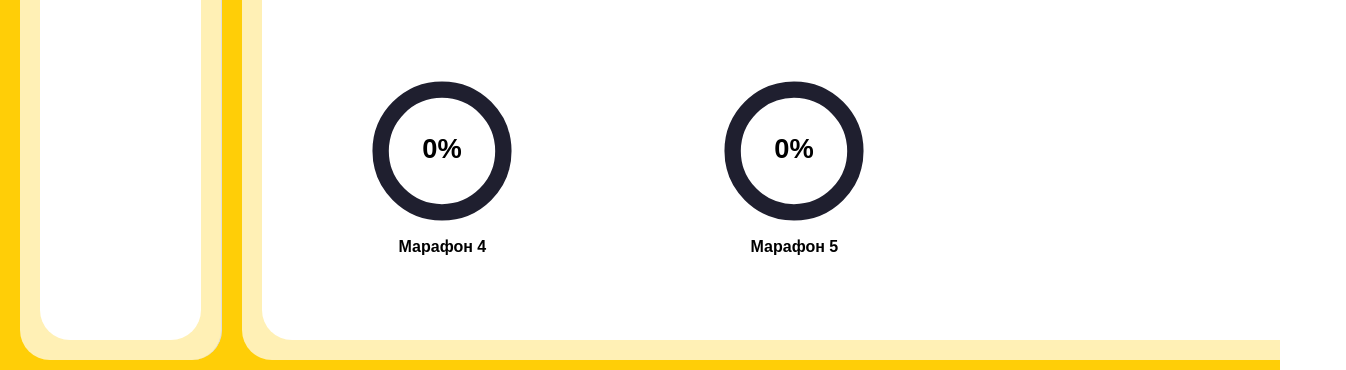
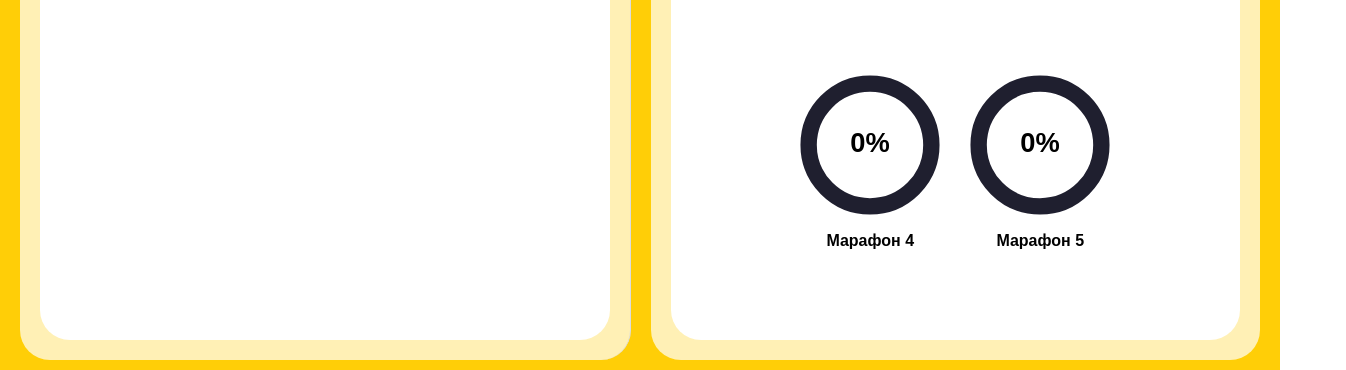
Before and after one commit to slava-bos-top/FivOneSite, a React (Create React App) app: page /statistics in a window 1280 px wide. Shown: the part 340-710 px from the top of the page, 1346 px wide, since content can reach past the window. Built offline with nearby package versions, Linux system fonts and the light colour scheme.

Commit message:
adaptaition

```diff
--- a/src/components/statistics/Statistics.css
+++ b/src/components/statistics/Statistics.css
@@ -1,5 +1,79 @@
-.statistics__grid-gallery {
-	display: grid;
-	grid-template-columns: repeat(auto-fit, minmax(320px, 1fr));
-	gap: 2rem;
+.statistics__container {
+    display: flex;
+    height: 80vh;
+    font-family: sans-serif;
+    background-color: #FFCE07;
+    padding: 20px;
+    column-gap: 20px;
+    margin-top: 80px;
   }
+
+  .statistics__left {
+    flex: 1;
+    padding: 20px;
+    background-color: rgba(255, 255, 255, 0.7);
+    border-right: 1px solid #ddd;
+    border-radius: 30px;
+  }
+
+  .statistics__left-content {
+    width: 100%;
+    height: 100%;
+    padding: 20px;
+    background-color: #fff;
+    border-radius: 30px;
+  }
+
+  .statistics__week-block {
+    margin-bottom: 16px;
+  }
+
+  .statistics__progress-bar {
+    background: #ccc;
+    border-radius: 5px;
+    height: 10px;
+    overflow: hidden;
+  }
+
+  .statistics__progress-bar-fill {
+    background-color: #FFCE07;
+    height: 100%;
+    transition: width 0.3s ease;
+  }
+
+  .statistics__right {
+    flex: 1;
+    display: flex;
+    flex-wrap: wrap;
+    padding: 20px;
+    justify-content: center;
+    align-items: flex-start;
+    gap: 20px;
+    background-color: rgba(255, 255, 255, 0.7);
+    border-radius: 30px;
+  }
+
+  .statistics__grid-gallery {
+    max-width: 1260px;
+    margin: 0 auto;
+    width: 100%;
+    height: 100%;
+    padding: 20px;
+    background-color: #fff;
+    border-radius: 30px;
+    display: flex;
+    flex-wrap: wrap;
+    gap: 20px;
+    justify-content: center;
+  }
+
+  .statistics__marathon-card {
+    cursor: pointer;
+    text-align: center;
+  }
+
+  .statistics__marathon-title {
+    font-weight: bold;
+    color: #000;
+    margin-top: 8px;
+  }
--- a/src/components/statistics/Statistics.jsx
+++ b/src/components/statistics/Statistics.jsx
@@ -1,7 +1,7 @@
 import React, { useState, useEffect } from 'react';
 import 'react-circular-progressbar/dist/styles.css';
 
-import "./Statistics.css"
+import './Statistics.css';
 
 // Твої дані марафонів
 // Дані
@@ -177,14 +177,6 @@ function SplitScreen() {
         week1: week13,
         exist: false
     },
-    // {
-    //     title: "Марафон 5",
-    //     weeks: [
-    //       { lessons: [{ completed: true }, { completed: true }] },
-    //       { lessons: [{ completed: true }, { completed: true }] }
-    //     ]
-    // },
-    // ... ще 3 марафони
   ];
   console.log(marathonsData)
 
@@ -197,7 +189,7 @@ function SplitScreen() {
       padding: "20px",
       columnGap: "20px",
       marginTop: "80px"
-    }}>
+    }} className="statistics__container">
       {/* Ліва частина */}
       <div style={{
         flex: 1,
@@ -205,21 +197,16 @@ function SplitScreen() {
         backgroundColor: "rgba(255, 255, 255, 0.7)",
         borderRight: "1px solid #ddd",
         borderRadius: "30px"
-      }}>
+      }} className="statistics__left">
         <div style={{ width: "100%", height: "100%", padding: "20px", backgroundColor: "#fff", borderRadius: "30px"}}>
             {selectedMarathon ? (
             <>
                 <h2>{selectedMarathon.title}</h2>
 
                 {/* Тиждень 1 */}
-                <div style={{ marginBottom: "16px" }}>
+                <div style={{ marginBottom: "16px" }} className="statistics__week-block">
                 <p>Тиждень 1: {selectedMarathon.week1}/{selectedMarathon.totalWeek1}</p>
-                <div style={{
-                    background: "#ccc",
-                    borderRadius: "5px",
-                    height: "10px",
-                    overflow: "hidden"
-                }}>
+                <div className="statistics__progress-bar">
                     <div style={{
                     width: `${(selectedMarathon.week1 / selectedMarathon.totalWeek1) * 100}%`,
                     backgroundColor: "#FFCE07",
@@ -230,14 +217,9 @@ function SplitScreen() {
 
                 {/* Тиждень 2 */}
                 {selectedMarathon.totalWeek2 && (
-                <div style={{ marginBottom: "16px" }}>
+                <div style={{ marginBottom: "16px" }} className="statistics__week-block">
                 <p>Тиждень 2: {selectedMarathon.week2}/{selectedMarathon.totalWeek2}</p>
-                <div style={{
-                    background: "#ccc",
-                    borderRadius: "5px",
-                    height: "10px",
-                    overflow: "hidden"
-                }}>
+                <div className="statistics__progress-bar">
                     <div style={{
                     width: `${(selectedMarathon.week2 / selectedMarathon.totalWeek2) * 100}%`,
                     backgroundColor: "#FFCE07",
@@ -249,14 +231,9 @@ function SplitScreen() {
 
                 {/* Тиждень 3 (якщо він є) */}
                 {selectedMarathon.totalWeek3 && (
-                <div style={{ marginBottom: "16px" }}>
+                <div style={{ marginBottom: "16px" }} className="statistics__week-block">
                     <p>Тиждень 3: {selectedMarathon.week3}/{selectedMarathon.totalWeek3}</p>
-                    <div style={{
-                    background: "#ccc",
-                    borderRadius: "5px",
-                    height: "10px",
-                    overflow: "hidden"
-                    }}>
+                    <div className="statistics__progress-bar">
                     <div style={{
                         width: `${(selectedMarathon.week3 / selectedMarathon.totalWeek3) * 100}%`,
                         backgroundColor: "#FFCE07",
@@ -276,60 +253,28 @@ function SplitScreen() {
       </div>
 
       {/* Права частина */}
-      <div style={{
-        flex: 1,
-        display: "flex",
-        flexWrap: "wrap",
-        padding: "20px",
-        justifyContent: "center",
-        alignItems: "flex-start",
-        gap: "20px",
-        backgroundColor: "rgba(255, 255, 255, 0.7)",
-        borderRadius: "30px"
-      }}>
-        <div style={{maxWidth: "1260px", margin: "0 auto", width: "100%", height: "100%", padding: "20px", backgroundColor: "#fff", borderRadius: "30px"}} className="statistics__grid-gallery">
+      <div className="statistics__right">
+        <div className="statistics__grid-gallery">
         {marathonsData.map((marathon, index) => {
-                const percentage = ((marathon.week1 + marathon.week2 + marathon.week3) / (marathon.totalWeek1 + marathon.totalWeek2 + marathon.totalWeek3)) * 100;
-                const percentageMini = ((marathon.week1) / (marathon.totalWeek1)) * 100;
+            const percentage = ((marathon.week1 + marathon.week2 + marathon.week3) /
+            (marathon.totalWeek1 + marathon.totalWeek2 + marathon.totalWeek3)) * 100;
+
+            const percentageMini = (marathon.week1 / marathon.totalWeek1) * 100;
 
             return (
-                    <>
-                        {marathon.exist ? (
             <div
                 key={index}
-                                style={{ cursor: "pointer", textAlign: "center" }}
+                className="statistics__marathon-card"
                 onClick={() => setSelectedMarathon(marathon)}
             >
-                                <CircularProgress percentage={percentage} colors={gradients[index % gradients.length]} />
-                                <p style={{ fontWeight: "bold", color: "#000", marginTop: "8px" }}>
-                                    {marathon.title}
-                                </p>
+                <CircularProgress
+                percentage={marathon.exist ? percentage : percentageMini}
+                colors={gradients[index % gradients.length]}
+                />
+                <p className="statistics__marathon-title">{marathon.title}</p>
             </div>
-                        ) : (
-                            <div
-                                key={index}
-                                style={{ cursor: "pointer", textAlign: "center" }}
-                                onClick={() => setSelectedMarathon(marathon)}
-                                >
-                                <CircularProgress percentage={percentageMini} colors={gradients[index % gradients.length]} />
-                                <p style={{ fontWeight: "bold", color: "#000", marginTop: "8px" }}>
-                                    {marathon.title}
-                                </p>
-                            </div>
-                        )}
-                    </>
             );
         })}
-            {/* <div
-                key={index}
-                style={{ cursor: "pointer", textAlign: "center" }}
-                onClick={() => setSelectedMarathon(marathon)}
-            >
-                <CircularProgress percentage={(maraphone1 / 3) * 100} colors={gradients[index % gradients.length]} />
-                <p style={{ fontWeight: "bold", color: "#000", marginTop: "8px" }}>
-                    Марафон 1
-                </p>
-            </div> */}
         </div>
       </div>
     </div>
```
Lines whose indentation alone changed are shown as unchanged.
